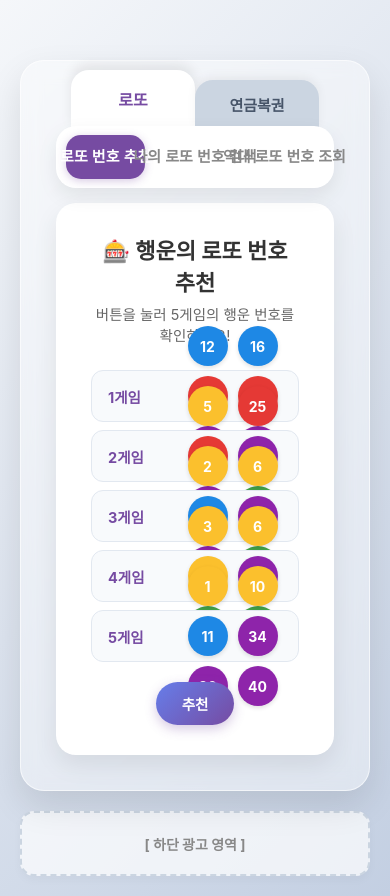
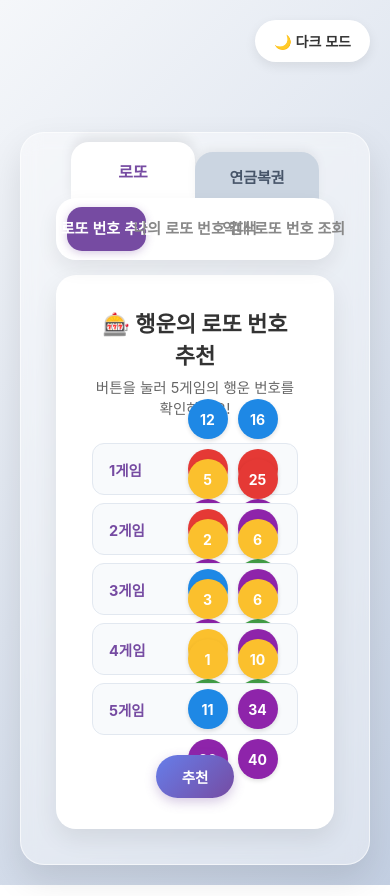
Before and after one commit to doobuhm-code/doobu-builder, a website: page index.html in a window 390 px wide. Drawn offline with Linux system fonts and the light colour scheme; no server answers.

Commit message:
feat: add dark and light mode toggle and remove bottom ad banner

```diff
--- a/index.html
+++ b/index.html
@@ -5,10 +5,65 @@
   <meta name="viewport" content="width=device-width, initial-scale=1.0">
   <title>행운의 복권 포털</title>
   <style>
+    :root {
+      --bg-gradient: linear-gradient(135deg, #f5f7fa 0%, #c3cfe2 100%);
+      --wrapper-bg: rgba(255, 255, 255, 0.4);
+      --wrapper-border: rgba(255, 255, 255, 0.6);
+      --card-bg: #ffffff;
+      --text-main: #333333;
+      --text-sub: #666666;
+      --ear-bg: #cbd5e1;
+      --ear-active-bg: #ffffff;
+      --ear-text: #475569;
+      --ear-active-text: #764ba2;
+      --menu-bg: #ffffff;
+      --btn-recommend-text: #764ba2;
+      --tab-btn-text: #888888;
+      --match-item-bg: #ffffff;
+      --match-item-border: #cbd5e1;
+      --match-header-text: #1e293b;
+      --game-item-bg: #f8fafc;
+      --game-item-border: #e2e8f0;
+      --pension-single-bg: #f8fafc;
+      --pension-single-border: #cbd5e1;
+      --input-border: #dddddd;
+      --input-bg: #ffffff;
+      --input-text: #333333;
+      --date-info-text: #444444;
+    }
+
+    [data-theme="dark"] {
+      --bg-gradient: linear-gradient(135deg, #0f172a 0%, #1e293b 100%);
+      --wrapper-bg: rgba(30, 41, 59, 0.4);
+      --wrapper-border: rgba(255, 255, 255, 0.1);
+      --card-bg: #1e293b;
+      --text-main: #f8fafc;
+      --text-sub: #94a3b8;
+      --ear-bg: #334155;
+      --ear-active-bg: #1e293b;
+      --ear-text: #94a3b8;
+      --ear-active-text: #a78bfa;
+      --menu-bg: #1e293b;
+      --btn-recommend-text: #a78bfa;
+      --tab-btn-text: #94a3b8;
+      --match-item-bg: #1e293b;
+      --match-item-border: #475569;
+      --match-header-text: #f1f5f9;
+      --game-item-bg: #0f172a;
+      --game-item-border: #334155;
+      --pension-single-bg: #0f172a;
+      --pension-single-border: #334155;
+      --input-border: #475569;
+      --input-bg: #0f172a;
+      --input-text: #f8fafc;
+      --date-info-text: #e2e8f0;
+    }
+
     * { box-sizing: border-box; margin: 0; padding: 0; }
     body {
       font-family: 'Pretendard', -apple-system, sans-serif;
-      background: linear-gradient(135deg, #f5f7fa 0%, #c3cfe2 100%);
+      background: var(--bg-gradient);
+      color: var(--text-main);
       min-height: 100vh;
       display: flex;
       flex-direction: column;
@@ -16,6 +71,42 @@
       align-items: center;
       padding: 20px;
       gap: 20px;
+      position: relative;
+    }
+
+    .theme-toggle {
+      position: absolute;
+      top: 20px;
+      right: 20px;
+      padding: 10px 18px;
+      border-radius: 30px;
+      border: 1px solid var(--wrapper-border);
+      background: var(--card-bg);
+      color: var(--text-main);
+      font-size: 14px;
+      font-weight: bold;
+      cursor: pointer;
+      box-shadow: 0 4px 12px rgba(0, 0, 0, 0.08);
+      display: flex;
+      align-items: center;
+      gap: 6px;
+      transition: all 0.2s ease;
+      z-index: 1000;
+    }
+    .theme-toggle:hover {
+      transform: translateY(-2px);
+      box-shadow: 0 6px 16px rgba(0, 0, 0, 0.12);
+    }
+    .theme-toggle:active {
+      transform: translateY(0);
+    }
+
+    @media (max-width: 600px) {
+      .theme-toggle {
+        position: static;
+        margin-bottom: 10px;
+        align-self: flex-end;
+      }
     }
 
     .ad-banner {
@@ -37,9 +128,9 @@
     .main-wrapper {
       width: 100%;
       max-width: 860px;
-      background: rgba(255, 255, 255, 0.4);
+      background: var(--wrapper-bg);
       backdrop-filter: blur(10px);
-      border: 1px solid rgba(255, 255, 255, 0.6);
+      border: 1px solid var(--wrapper-border);
       border-radius: 24px;
       padding: 65px 35px 35px;
       box-shadow: 0 15px 35px rgba(0, 0, 0, 0.1);
@@ -70,11 +161,11 @@
     .rabbit-ear {
       width: 140px;
       height: 50px;
-      background: #cbd5e1;
+      background: var(--ear-bg);
       border: none;
       font-size: 15px;
       font-weight: bold;
-      color: #475569;
+      color: var(--ear-text);
       cursor: pointer;
       border-top-left-radius: 18px;
       border-top-right-radius: 18px;
@@ -87,8 +178,8 @@
     }
 
     .rabbit-ear.active {
-      background: white;
-      color: #764ba2;
+      background: var(--ear-active-bg);
+      color: var(--ear-active-text);
       height: 60px;
       font-size: 16px;
       font-weight: 800;
@@ -99,7 +190,8 @@
       position: sticky;
       top: 10px;
       z-index: 20;
-      background: white;
+      background: var(--menu-bg);
+      border: 1px solid var(--wrapper-border);
       padding: 0 10px;
       height: 62px;
       width: 100%;
@@ -120,7 +212,7 @@
       border: none;
       font-size: 15px;
       font-weight: bold;
-      color: #888;
+      color: var(--tab-btn-text);
       padding: 0;
       cursor: pointer;
       border-radius: 15px;
@@ -139,7 +231,8 @@
     }
 
     .content-card {
-      background: white;
+      background: var(--card-bg);
+      border: 1px solid var(--wrapper-border);
       padding: 30px 35px;
       border-radius: 20px;
       box-shadow: 0 10px 25px rgba(0, 0, 0, 0.08);
@@ -174,8 +267,8 @@
     }
 
     .tab-header { width: 100%; text-align: center; margin-bottom: 25px; }
-    h1 { color: #333; margin-bottom: 6px; font-size: 22px; }
-    p { color: #666; font-size: 14.5px; margin-bottom: 0; }
+    h1 { color: var(--text-main); margin-bottom: 6px; font-size: 22px; }
+    p { color: var(--text-sub); font-size: 14.5px; margin-bottom: 0; }
 
     input::-webkit-outer-spin-button,
     input::-webkit-inner-spin-button {
@@ -210,10 +303,10 @@
     .mini-ball.unmatched { background: #e2e8f0; color: #475569; }
 
     .match-item {
-      padding: 10px; background: white; border-radius: 12px; margin-top: 6px; border: 1px solid #cbd5e1; text-align: left; width: 100%;
+      padding: 10px; background: var(--match-item-bg); border-radius: 12px; margin-top: 6px; border: 1px solid var(--match-item-border); text-align: left; width: 100%;
     }
     .match-header {
-      display: flex; justify-content: space-between; align-items: center; margin-bottom: 6px; font-weight: bold; font-size: 13.5px; color: #1e293b;
+      display: flex; justify-content: space-between; align-items: center; margin-bottom: 6px; font-weight: bold; font-size: 13.5px; color: var(--match-header-text);
     }
     .match-balls {
       display: flex; align-items: center; gap: 6px; flex-wrap: wrap;
@@ -251,17 +344,17 @@
     .game-list { display: flex; flex-direction: column; gap: 8px; width: 100%; align-items: center; }
     .game-item {
       display: flex; align-items: center; justify-content: flex-start;
-      background: #f8fafc; padding: 6px 16px; border-radius: 12px; border: 1px solid #e2e8f0;
+      background: var(--game-item-bg); padding: 6px 16px; border-radius: 12px; border: 1px solid var(--game-item-border);
       height: 52px; width: 100%; max-width: 600px;
     }
-    .game-label { font-weight: bold; font-size: 14.5px; color: #764ba2; width: 75px; text-align: left; flex-shrink: 0; }
+    .game-label { font-weight: bold; font-size: 14.5px; color: var(--btn-recommend-text); width: 75px; text-align: left; flex-shrink: 0; }
     .game-item .balls-container { flex-grow: 1; justify-content: center; gap: 10px; }
 
     .pension-single-box {
-      background: #f8fafc;
+      background: var(--pension-single-bg);
       padding: 30px 20px;
       border-radius: 16px;
-      border: 2px dashed #cbd5e1;
+      border: 2px dashed var(--pension-single-border);
       display: flex;
       justify-content: center;
       align-items: center;
@@ -286,10 +379,10 @@
     }
 
     .search-box { display: flex; justify-content: center; gap: 10px; width: 100%; margin-bottom: 20px; }
-    .search-box input { width: 180px; padding: 10px; border: 2px solid #ddd; border-radius: 12px; text-align: center; font-size: 15px; font-weight: bold; }
+    .search-box input { width: 180px; padding: 10px; border: 2px solid var(--input-border); background-color: var(--input-bg); color: var(--input-text); border-radius: 12px; text-align: center; font-size: 15px; font-weight: bold; }
 
     .num-inputs { display: grid; grid-template-columns: repeat(6, 1fr); gap: 10px; width: 100%; max-width: 600px; margin-bottom: 20px; }
-    .num-inputs input { width: 100%; padding: 11px 0; border: 2px solid #ddd; border-radius: 10px; text-align: center; font-size: 15px; font-weight: bold; }
+    .num-inputs input { width: 100%; padding: 11px 0; border: 2px solid var(--input-border); background-color: var(--input-bg); color: var(--input-text); border-radius: 10px; text-align: center; font-size: 15px; font-weight: bold; }
 
     .pension-search-row {
       display: flex;
@@ -307,7 +400,7 @@
       flex-grow: 1;
     }
     .pension-inputs-6 input {
-      width: 100%; padding: 11px 0; border: 2px solid #ddd; border-radius: 10px; text-align: center; font-size: 15px; font-weight: bold;
+      width: 100%; padding: 11px 0; border: 2px solid var(--input-border); background-color: var(--input-bg); color: var(--input-text); border-radius: 10px; text-align: center; font-size: 15px; font-weight: bold;
     }
 
     .result-box {
@@ -323,16 +416,17 @@
       margin-top: 15px;
     }
     .result-box.safe { background: #e8f5e9; color: #2e7d32; border: 1px solid #a5d6a7; text-align: center; }
+    [data-theme="dark"] .result-box.safe { background: #1b5e20; color: #e8f5e9; border: 1px solid #2e7d32; }
 
-    .date-info { font-size: 14.5px; color: #444; font-weight: 600; }
+    .date-info { font-size: 14.5px; color: var(--date-info-text); font-weight: 600; }
 
     @keyframes pop { 0% { transform: scale(0); } 100% { transform: scale(1); } }
   </style>
 </head>
 <body>
 
-  <!-- 상단 광고 배너 영역 -->
-  <!-- <div class="ad-banner">[ 상단 광고 영역 ]</div> -->
+  <!-- 테마 토글 버튼 -->
+  <button id="theme-toggle-btn" class="theme-toggle" onclick="toggleTheme()">🌙 다크 모드</button>
 
   <!-- 전체 통합 레이아웃 박스 -->
   <div class="main-wrapper">
@@ -463,10 +557,35 @@
     </div>
   </div>
 
-  <!-- 하단 광고 배너 영역 -->
-  <div class="ad-banner">[ 하단 광고 영역 ]</div>
+  <!-- 하단 광고 영역 제거됨 -->
 
   <script>
+    // 테마 설정 (깜빡임 방지용 즉시 실행 함수)
+    (function() {
+      const savedTheme = localStorage.getItem('theme') || 'light';
+      document.documentElement.setAttribute('data-theme', savedTheme);
+    })();
+
+    function toggleTheme() {
+      const currentTheme = document.documentElement.getAttribute('data-theme');
+      const newTheme = currentTheme === 'dark' ? 'light' : 'dark';
+      document.documentElement.setAttribute('data-theme', newTheme);
+      localStorage.setItem('theme', newTheme);
+      updateThemeButton(newTheme);
+    }
+
+    function updateThemeButton(theme) {
+      const themeBtn = document.getElementById('theme-toggle-btn');
+      if (themeBtn) {
+        themeBtn.innerHTML = theme === 'dark' ? '☀️ 라이트 모드' : '🌙 다크 모드';
+      }
+    }
+
+    document.addEventListener('DOMContentLoaded', () => {
+      const savedTheme = localStorage.getItem('theme') || 'light';
+      updateThemeButton(savedTheme);
+    });
+
     let isDataLoaded = false;
 
     async function fetchLatestDefaults() {
```
